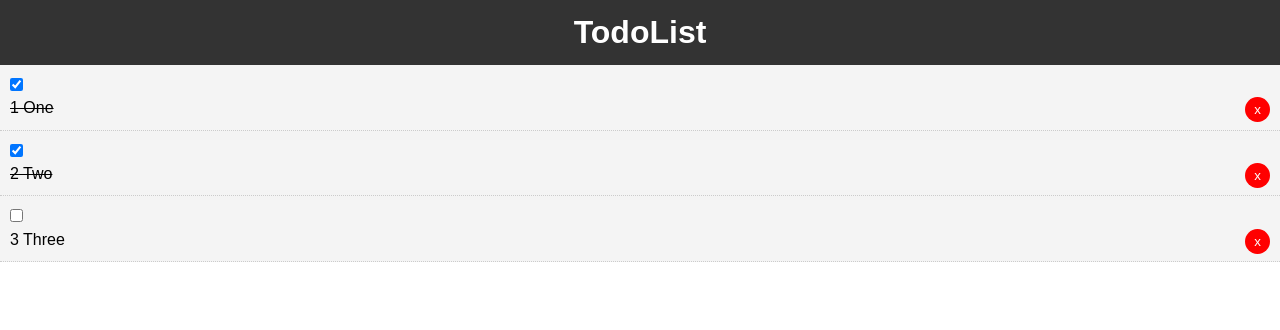
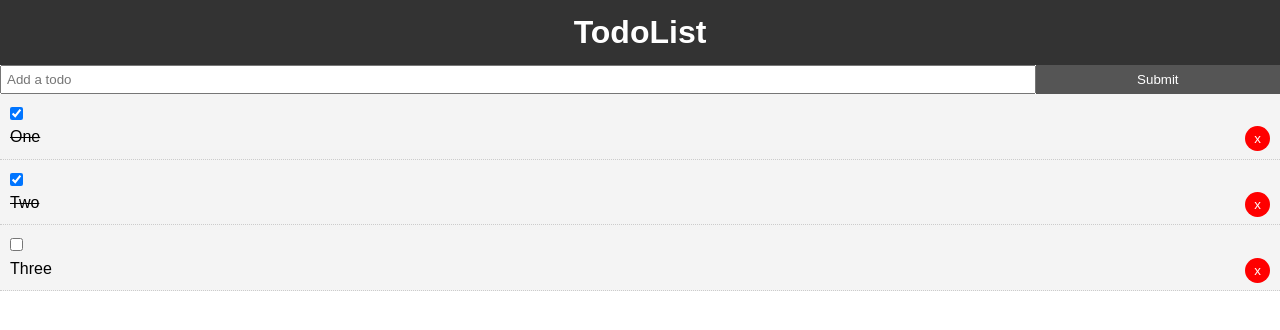
Before and after one commit to johnfitzy/todo-app, a Vue app: page / in a window 1280 px wide. Shown: the top 330 px of the page. Built offline with nearby package versions, Linux system fonts and the light colour scheme.

Commit message:
Add new todos to the list

```diff
--- a/package.json
+++ b/package.json
@@ -9,6 +9,7 @@
   },
   "dependencies": {
     "core-js": "^3.4.3",
+    "uuid": "^3.3.3",
     "vue": "^2.6.10"
   },
   "devDependencies": {
--- a/src/App.vue
+++ b/src/App.vue
@@ -1,9 +1,9 @@
 <template>
   <div id="app">
     <Header/>
-
+    <AddTodo v-on:add-todo="addTodo"/>
     <!-- Catch the del-todo event and call that message  -->
-    <Todos v-bind:todos="todos" v-on:del-todo="deleteTodo"/>
+    <Todos v-bind:todos="todos" v-on:del-todo="deleteToDo"/>
   </div>
 </template>
 
@@ -14,8 +14,10 @@
 <script>
 
 /*eslint no-console: ["error", { allow: ["debug"] }] */
+
 import Header from './components/layout/Header'
 import Todos from './components/Todos'
+import AddTodo from './components/AddTodo'
 
 export default {
 
@@ -23,7 +25,8 @@ export default {
 
   components: {
     Todos,
-    Header
+    Header,
+    AddTodo
   },
 
   data() {
@@ -49,9 +52,14 @@ export default {
   },
 
   methods: {
-    deleteTodo(id) {
-      console.debug('Hello john')
+
+    deleteToDo(id) {
       this.todos = this.todos.filter(todo => todo.id !== id);
+    },
+
+    addTodo(newToDo) {
+            console.debug('Hello john')
+             this.todos = [...this.todos, newToDo];
     }
   },
 
@@ -74,4 +82,16 @@ export default {
    font-family: Arial, Helvetica, sans-serif;
    line-height: 1.4;
  }
+
+   .btn {
+    display: inline-block;
+    border: none;
+    background: #555;
+    color: #fff;
+    padding: 7px 20px;
+    cursor: pointer;
+  }
+  .btn:hover {
+    background: #666;
+  }
 </style>
--- /dev/null
+++ b/src/components/AddTodo.vue
@@ -0,0 +1,63 @@
+<template>
+    <div>
+        <form @submit.prevent="addTodo">
+            <!-- v-model="title" binds it to teh data objects modal ref | @submit="addTodo" adds on submit trigger method addToDo(), need to pass it up
+                The reason why he didn't user @emit is because the local method addToDo will process some stuff and then emit up to App.vue
+            -->
+            <input type="text" name="title" placeholder="Add a todo" v-model="title">
+            <input type="submit" value="Submit" class="btn">
+        </form>
+    </div>
+</template>
+
+<script>
+
+/*eslint no-console: ["error", { allow: ["debug"] }] */
+
+import uuid from 'uuid';
+
+
+export default {
+
+    name: "AddTodo",
+
+    data() {
+        return {
+            title: ''
+        }
+    },
+
+    methods: {
+        addTodo() {
+
+
+            const newTodo = {
+                id: uuid.v4(),
+                title: this.title,
+                completed: false
+            }
+
+            console.debug(newTodo)
+
+
+            // send up to parent
+            this.$emit('add-todo', newTodo);
+
+            this.title = '';
+        }
+    }
+}
+</script>
+
+<style scoped>
+ form {
+    display: flex;
+  }
+  input[type="text"] {
+    flex: 10;
+    padding: 5px;
+  }
+  input[type="submit"] {
+    flex: 2;
+  }
+</style>
--- a/src/components/TodoItem.vue
+++ b/src/components/TodoItem.vue
@@ -1,7 +1,7 @@
 <template>
     <div class="todo-item" v-bind:class="{'is-complete':todo.completed}">
         <input type="checkbox" v-on:change="markComplete" v-bind:checked="todo.completed">
-        <p>{{ todo.id + " " + todo.title }}
+        <p>{{ todo.title }}
           <!-- @ click is sending an event up to Todos @click is a handler, you could use v-on as well-->
           <button @click="$emit('del-todo', todo.id)" class="del">x</button>
         </p>
```
Also changed, not shown: 1 other file (tests, documents, lock files or other folders).
